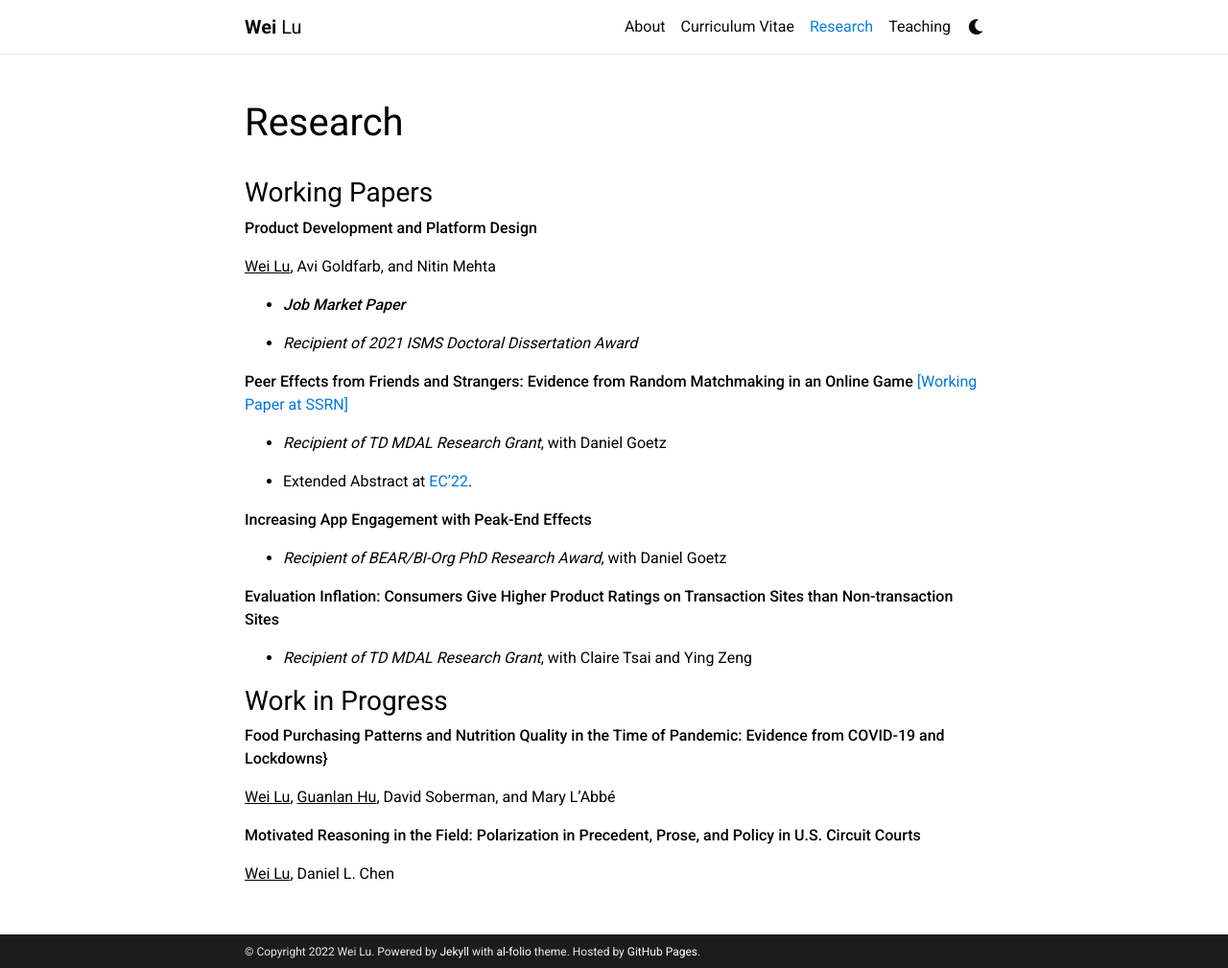
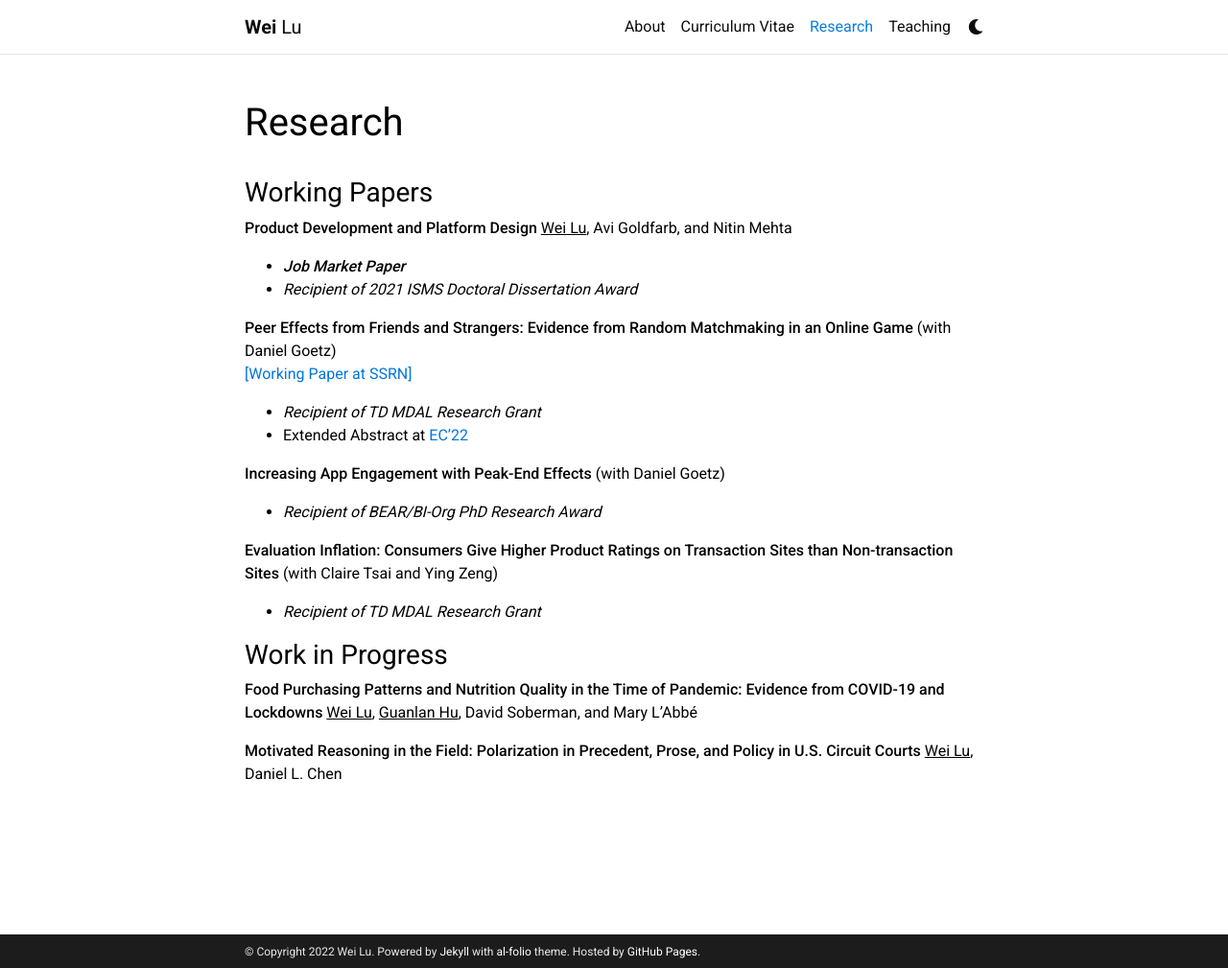
Before and after one commit to weilu-mkt/weilu-mkt.github.io, a Jekyll site: the page built from _pages/research.md, in a window 1280 px wide and 1009 px high. Shown: the whole window at 96% size. Built offline with Jekyll 4.4.1, drawn with Linux system fonts in a browser that asks for light colours; comment, search, counter and statistics services are not loaded; a style sheet for code colours, icons or effects is not loaded.

```diff
--- a/_pages/research.md
+++ b/_pages/research.md
@@ -11,36 +11,25 @@ nav_order: 2
 ### Working Papers
 
 **Product Development and Platform Design**
-
 <ins>Wei Lu</ins>, Avi Goldfarb, and Nitin Mehta
-
 * **_Job Market Paper_**
-
 * _Recipient of 2021 ISMS Doctoral Dissertation Award_
 
-**Peer Effects from Friends and Strangers: Evidence from Random Matchmaking in an Online Game**
+**Peer Effects from Friends and Strangers: Evidence from Random Matchmaking in an Online Game** (with Daniel Goetz)
 [[Working Paper at SSRN]](https://papers.ssrn.com/sol3/papers.cfm?abstract_id=4116806)
+* _Recipient of TD MDAL Research Grant_
+* Extended Abstract at [EC'22](https://ec22.sigecom.org/program/accepted-papers/)
 
-* _Recipient of TD MDAL Research Grant_, with Daniel Goetz
+**Increasing App Engagement with Peak-End Effects** (with Daniel Goetz)
+* _Recipient of BEAR/BI-Org PhD Research Award_
 
-* Extended Abstract at [EC'22](https://ec22.sigecom.org/program/accepted-papers/).
-
-
-**Increasing App Engagement with Peak-End Effects**
-
-* _Recipient of BEAR/BI-Org PhD Research Award_, with Daniel Goetz
-
-**Evaluation Inflation: Consumers Give Higher Product Ratings on Transaction Sites than Non-transaction Sites**
-
-* _Recipient of TD MDAL Research Grant_, with Claire Tsai and Ying Zeng
+**Evaluation Inflation: Consumers Give Higher Product Ratings on Transaction Sites than Non-transaction Sites** (with Claire Tsai and Ying Zeng)
+* _Recipient of TD MDAL Research Grant_
 
 ### Work in Progress
 
-**Food Purchasing Patterns and Nutrition Quality in the Time of Pandemic: Evidence from COVID-19 and Lockdowns}**
-
+**Food Purchasing Patterns and Nutrition Quality in the Time of Pandemic: Evidence from COVID-19 and Lockdowns**
 <ins>Wei Lu</ins>, <ins>Guanlan Hu</ins>, David Soberman, and Mary L'Abbé
 
-
 **Motivated Reasoning in the Field: Polarization in Precedent, Prose, and Policy in U.S. Circuit Courts**
-
 <ins>Wei Lu</ins>, Daniel L. Chen
```
